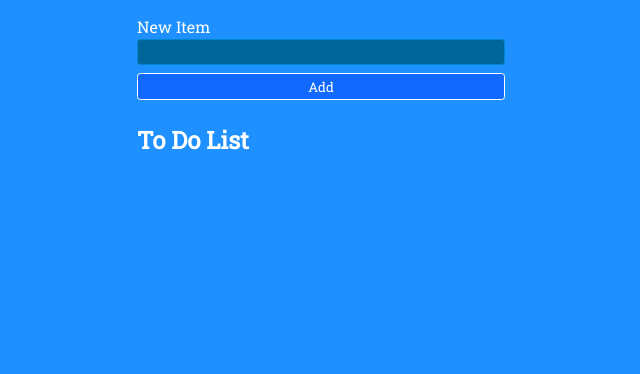
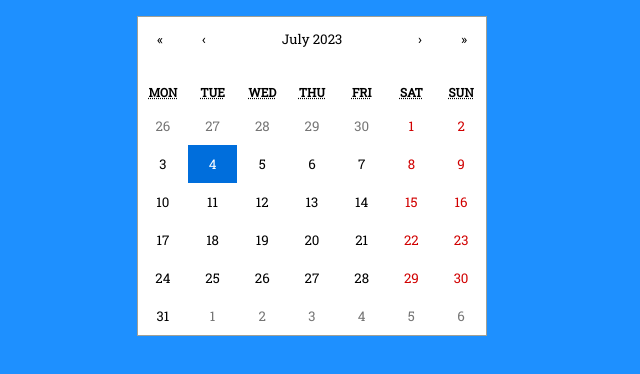
Before and after one commit to vanejan/Planner, a React (Vite) app: page / in a window 1280 px wide. Shown: the top 374 px of the page, without its empty margins (319-959 px from the left). Built offline with nearby package versions, Linux system fonts and the light colour scheme.

Commit message:
Created new homepage, added react calendar

```diff
--- a/App.jsx
+++ b/App.jsx
@@ -10,12 +10,15 @@
 
 
 import TodoPage from "./pages/TodoPage/TodoPage"
+import Home from "./pages/Home/Home"
+
 
 export default function App() {
   return (
     <div>
       <Routes>
-        <Route exact path="/" element={<TodoPage />} />
+        <Route exact path="/TodoPage" element={<TodoPage />} />
+        <Route exact path="/" element={<Home />} />
       </Routes>
     </div>
   )
--- a/package.json
+++ b/package.json
@@ -17,6 +17,7 @@
     "localforage": "^1.10.0",
     "match-sorter": "^6.3.1",
     "react": "^18.2.0",
+    "react-calendar": "^4.7.0",
     "react-dom": "^18.2.0",
     "react-router-dom": "^6.21.1",
     "sort-by": "^1.2.0"
--- /dev/null
+++ b/pages/Home/Home.jsx
@@ -0,0 +1,12 @@
+import { useState } from 'react';
+import Calendar from 'react-calendar';
+import s from "./Home.module.css";
+import "./react-calendar.css";
+
+export default function Home() {
+    const [date, setDate] = useState(new Date());
+
+    return (
+        <Calendar onChange={setDate} value={date} />
+    );
+}
--- /dev/null
+++ b/pages/Home/react-calendar.css
@@ -0,0 +1,149 @@
+/* Modified react calendar's CSS */
+.react-calendar {
+  width: 350px;
+  max-width: 100%;
+  background: white;
+  border: 1px solid #a0a096;
+  font-family: Arial, Helvetica, sans-serif;
+  line-height: 1.125em;
+}
+
+.react-calendar--doubleView {
+  width: 700px;
+}
+
+.react-calendar--doubleView .react-calendar__viewContainer {
+  display: flex;
+  margin: -0.5em;
+}
+
+.react-calendar--doubleView .react-calendar__viewContainer > * {
+  width: 50%;
+  margin: 0.5em;
+}
+
+.react-calendar,
+.react-calendar *,
+.react-calendar *:before,
+.react-calendar *:after {
+  -moz-box-sizing: border-box;
+  -webkit-box-sizing: border-box;
+  box-sizing: border-box;
+}
+
+.react-calendar button {
+  margin: 0;
+  border: 0;
+  outline: none;
+}
+
+.react-calendar button:enabled:hover {
+  cursor: pointer;
+}
+
+.react-calendar__navigation {
+  display: flex;
+  height: 44px;
+  margin-bottom: 1em;
+}
+
+.react-calendar__navigation button {
+  min-width: 44px;
+  background: none;
+}
+
+.react-calendar__navigation button:disabled {
+  background-color: #f0f0f0;
+}
+
+.react-calendar__navigation button:enabled:hover,
+.react-calendar__navigation button:enabled:focus {
+  background-color: #e6e6e6;
+}
+
+.react-calendar__month-view__weekdays {
+  text-align: center;
+  text-transform: uppercase;
+  font: inherit;
+  font-size: 0.75em;
+  font-weight: bold;
+}
+
+.react-calendar__month-view__weekdays__weekday {
+  padding: 0.5em;
+  color: black;
+}
+
+.react-calendar__month-view__weekNumbers .react-calendar__tile {
+  display: flex;
+  align-items: center;
+  justify-content: center;
+  font: inherit;
+  font-size: 0.75em;
+  font-weight: bold;
+}
+
+.react-calendar__month-view__days__day--weekend {
+  color: #d10000;
+}
+
+.react-calendar__month-view__days__day--neighboringMonth {
+  color: #757575;
+}
+
+.react-calendar__year-view .react-calendar__tile,
+.react-calendar__decade-view .react-calendar__tile,
+.react-calendar__century-view .react-calendar__tile {
+  padding: 2em 0.5em;
+}
+
+.react-calendar__tile {
+  max-width: 100%;
+  padding: 10px 6.6667px;
+  background: none;
+  text-align: center;
+  line-height: 16px;
+  font: inherit;
+  font-size: 0.833em;
+}
+
+.react-calendar__tile:disabled {
+  background-color: #f0f0f0;
+}
+
+.react-calendar__tile:enabled:hover,
+.react-calendar__tile:enabled:focus {
+  background-color: #e6e6e6;
+}
+
+.react-calendar__tile--now {
+  background: #ffff76;
+}
+
+.react-calendar__tile--now:enabled:hover,
+.react-calendar__tile--now:enabled:focus {
+  background: #ffffa9;
+}
+
+.react-calendar__tile--hasActive {
+  background: #76baff;
+}
+
+.react-calendar__tile--hasActive:enabled:hover,
+.react-calendar__tile--hasActive:enabled:focus {
+  background: #a9d4ff;
+}
+
+.react-calendar__tile--active {
+  background: #006edc;
+  color: white;
+}
+
+.react-calendar__tile--active:enabled:hover,
+.react-calendar__tile--active:enabled:focus {
+  background: #1087ff;
+}
+
+.react-calendar--selectRange .react-calendar__tile--hover {
+  background-color: #e6e6e6;
+}
```
Also changed, not shown: pages/Home/Home.module.css (added), 1 other file (tests, documents, lock files or other folders).
